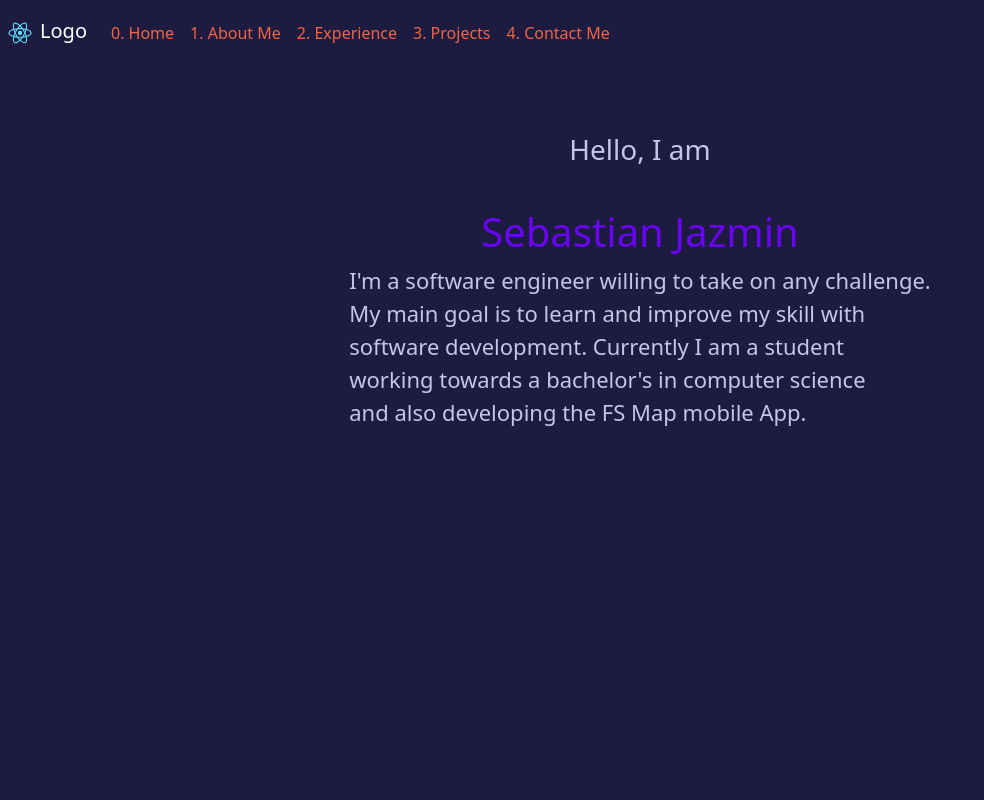
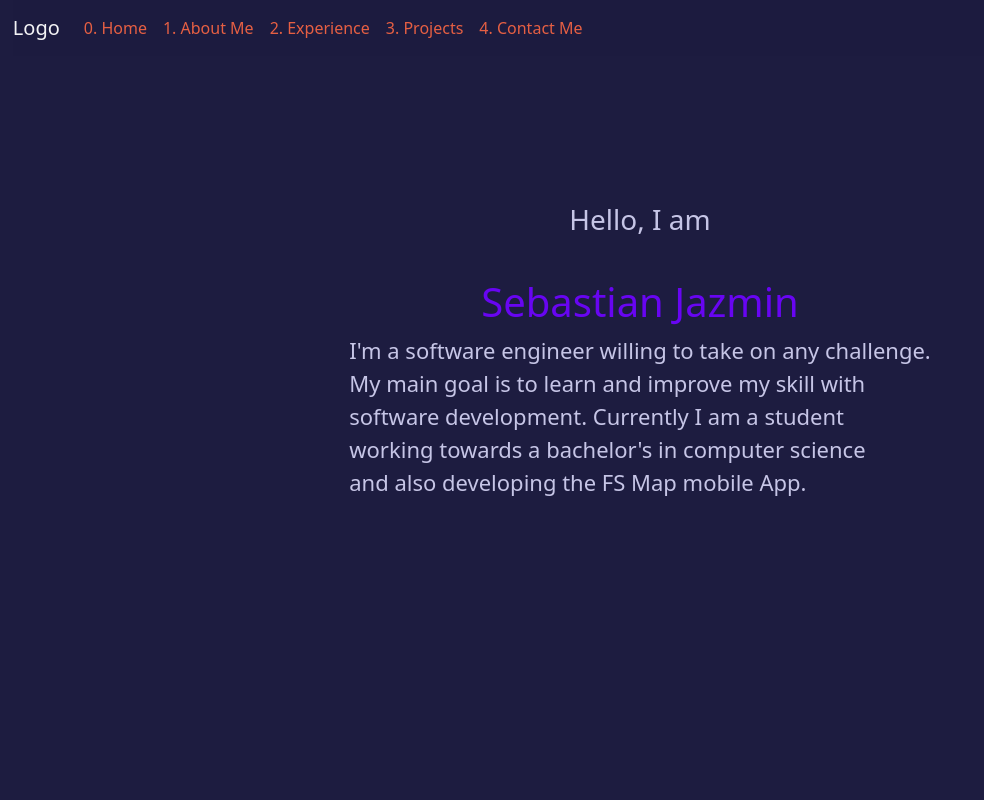
Before and after one commit to JS0621/Portfolio_Website, a React (Create React App) app: page / in a window 1280 px wide. Shown: the top 800 px of the page, without its empty margins (0-984 px from the left). Built offline with nearby package versions, Linux system fonts and the light colour scheme.

Commit message:
Scroll bug fixed
Scroll bar no longer covers up thanks to adding top padding

```diff
--- a/public/index.html
+++ b/public/index.html
@@ -6,8 +6,8 @@
     <meta name="viewport" content="width=device-width, initial-scale=1" />
     <meta name="theme-color" content="#000000" />
     <meta
-      name="description"
-      content="Web site created using create-react-app"
+      name="Sebastian J"
+      content="Sebastian Jazmin Website"
     />
     <link rel="apple-touch-icon" href="%PUBLIC_URL%/logo192.png" />
     <!--
@@ -24,7 +24,7 @@
       work correctly both with client-side routing and a non-root public URL.
       Learn how to configure a non-root public URL by running `npm run build`.
     -->
-    <title>React App</title>
+    <title>Sebastian Jazmin</title>
   </head>
   <body>
     <noscript>You need to enable JavaScript to run this app.</noscript>
--- a/src/App.css
+++ b/src/App.css
@@ -17,9 +17,14 @@
     animation: App-logo-spin infinite 20s linear;
   }
 } */
-.bg-back{
+/* NavBar */
+.bg-nav{
   background-color: #1D1C40;
+  opacity: 0.95;
+  filter: alpha(opacity=95);
+  margin-left: 1%;
 }
+
 .body {
   background-color: #1D1C40;
   width:100%;
@@ -38,6 +43,7 @@
   font-size: calc(6px + 2vmin);
   color: #c6c5e6;
   margin-top: 100px;
+  padding-top: 70px;
 }
 .name{
   color:#6805F2;
@@ -54,6 +60,7 @@
   font-size: calc(6px + 2vmin);
   color: #c6c5e6;
   vertical-align: top;
+  padding-top: 70px;
 }
 
 .Experience {
@@ -67,6 +74,7 @@
   font-size: calc(6px + 2vmin);
   color: #c6c5e6;
   vertical-align: top;
+  padding-top: 70px;
 }
 
 .Projects {
@@ -80,6 +88,7 @@
   font-size: calc(6px + 2vmin);
   color: #c6c5e6;
   vertical-align: top;
+  padding-top: 70px;
 }
 
 
@@ -94,6 +103,7 @@
   font-size: calc(6px + 2vmin);
   color: #c6c5e6;
   vertical-align: top;
+  padding-top: 70px;
 }
 
 .mailto{
--- a/src/App.js
+++ b/src/App.js
@@ -12,9 +12,8 @@ function App() {
   return (
     <div className="App">
       {/* Nav Bar */}
-      <Navbar bg="back" variant ="dark" fixed="top">
+      <Navbar bg="nav" variant ="dark" fixed="top" class="nav">
         <Navbar.Brand>
-          <img src={logo} width="40px" height="40px"/>
           {/* Placeholder logo */}
            Logo
         </Navbar.Brand>
```
